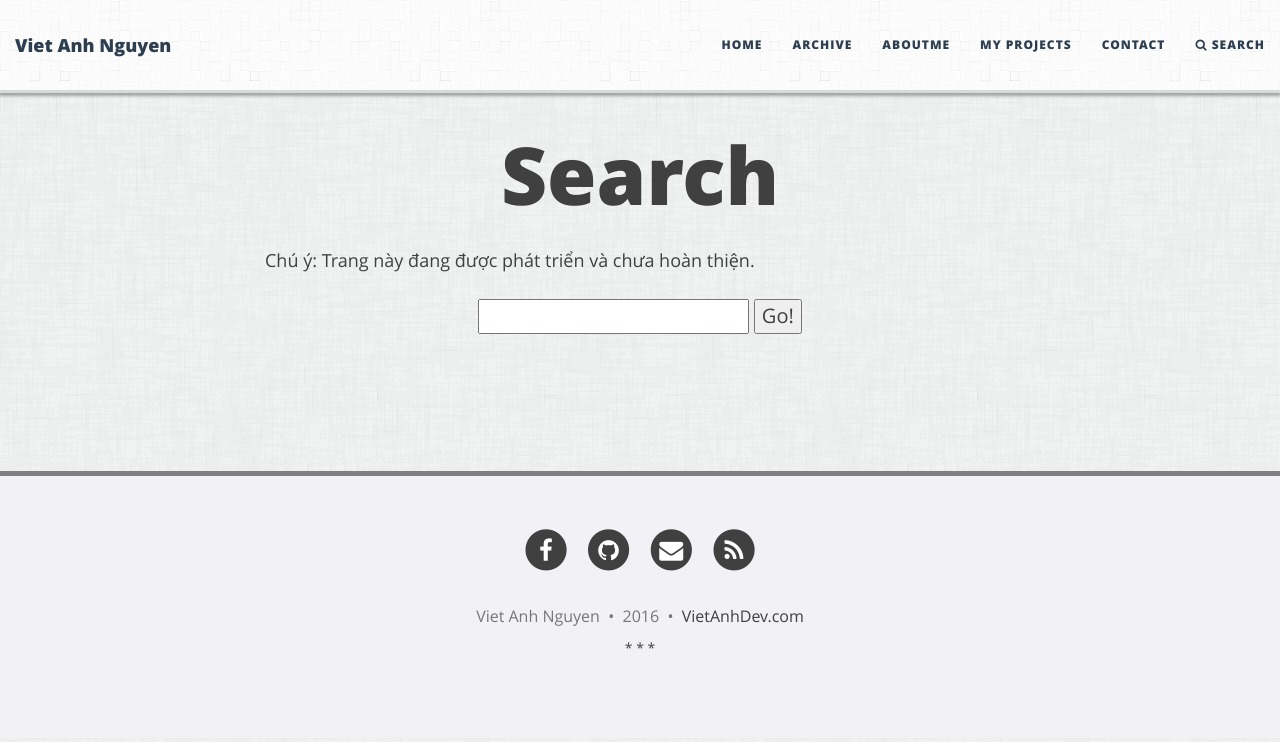
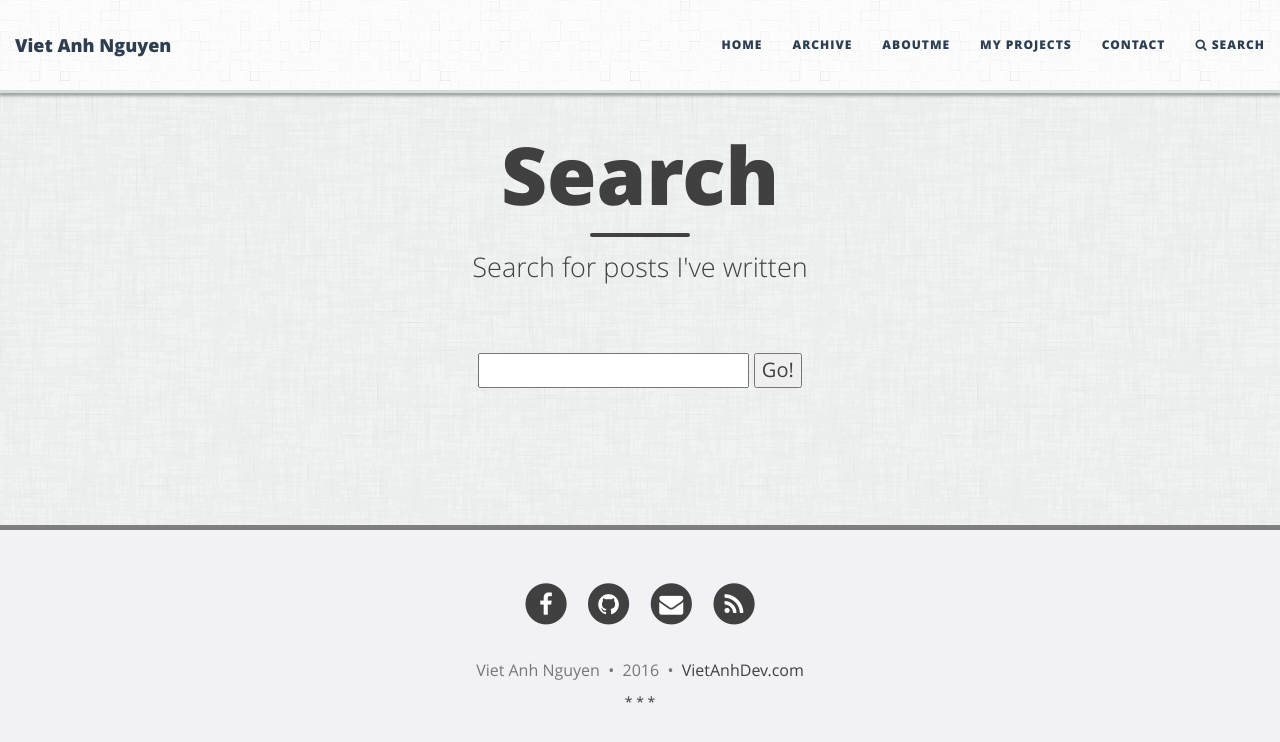
Before and after one commit to diglink/vietanhdev.github.io, a Jekyll site: the page built from search/index.html, in a window 1280 px wide. Shown: the top 742 px of the page. Built offline with Jekyll 4.4.1, drawn with Linux system fonts in a browser that asks for light colours.

```diff
--- a/search/index.html
+++ b/search/index.html
@@ -1,12 +1,11 @@
 ---
 layout: page
 title: Search
+subtitle: "Search for posts I've written"
 js:
    - "/search/lunr.min.js"
    - "/search/search.js"
 ---
-
-Chú ý: Trang này đang được phát triển và chưa hoàn thiện.
 
 <br/>&nbsp;
 <form action="get" id="site_search">
```
